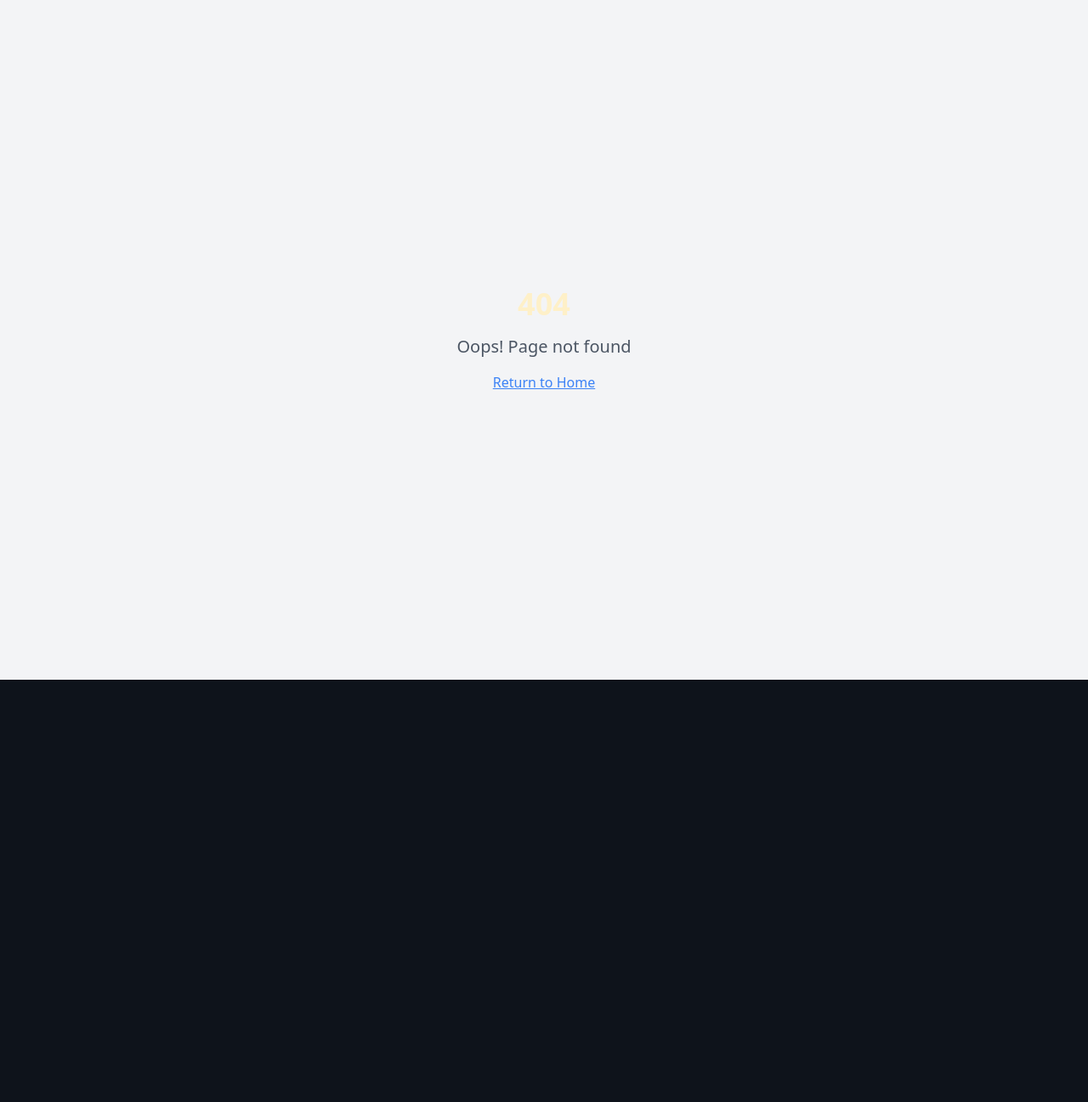
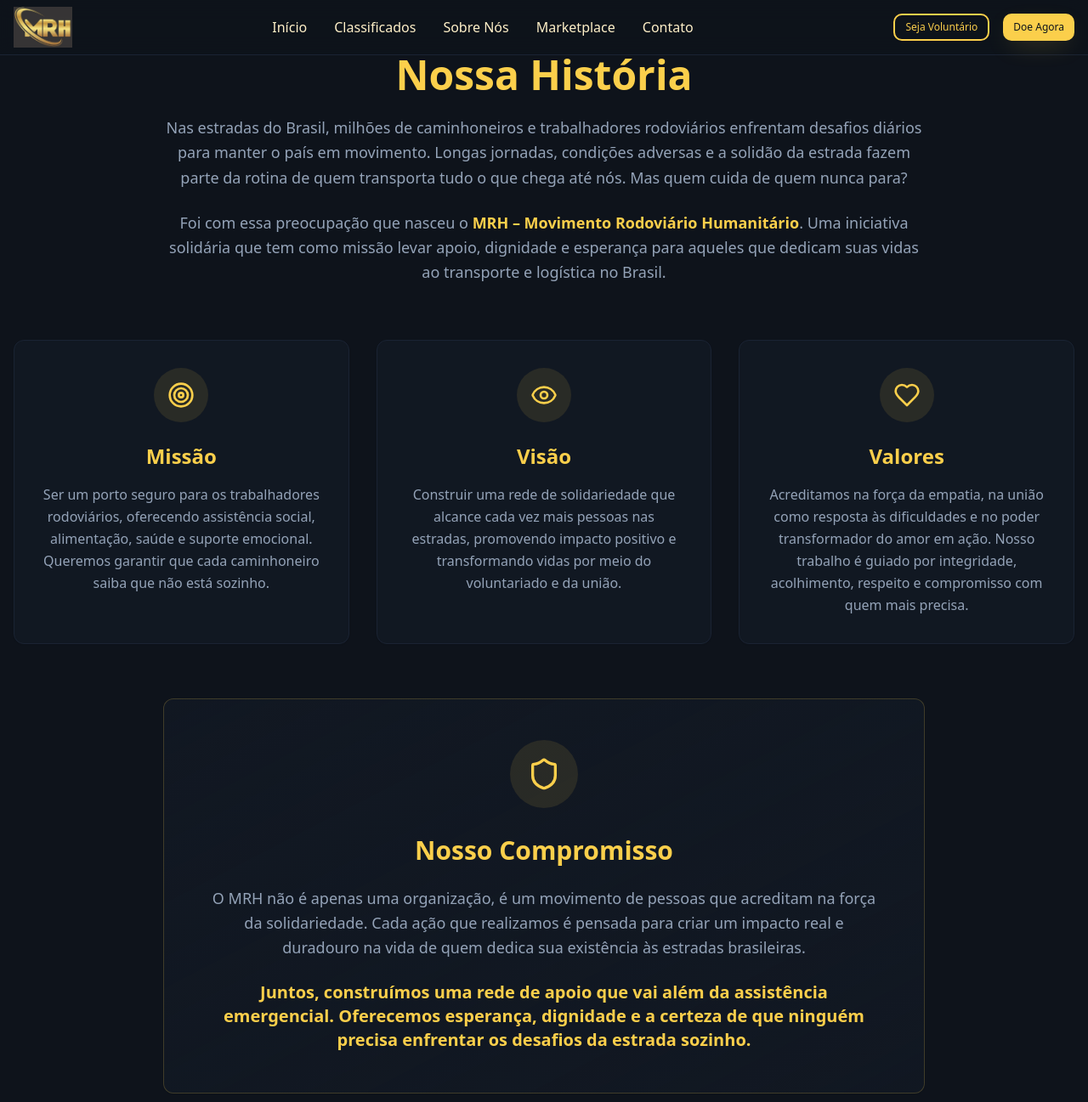
Before and after one commit to Iranijk/bem-conecta-editor, a React (Vite) app: page /sobre in a window 1280 px wide. Before the commit this address had no page. Shown: the top 1297 px of the page at 85% size. Before the commit the page ends 800 px from the top, so only its background shows below. Built offline with nearby package versions, Linux system fonts and the light colour scheme.

Commit message:
Criar página Sobre Nós

```diff
--- a/src/App.tsx
+++ b/src/App.tsx
@@ -5,6 +5,7 @@ import { QueryClient, QueryClientProvider } from "@tanstack/react-query";
 import { BrowserRouter, Routes, Route } from "react-router-dom";
 import Index from "./pages/Index";
 import Classificados from "./pages/Classificados";
+import About from "./pages/About";
 import NotFound from "./pages/NotFound";
 
 const queryClient = new QueryClient();
@@ -19,6 +20,7 @@ const App = () => (
           <Routes>
             <Route path="/" element={<Index />} />
             <Route path="/classificados" element={<Classificados />} />
+            <Route path="/sobre" element={<About />} />
             {/* ADD ALL CUSTOM ROUTES ABOVE THE CATCH-ALL "*" ROUTE */}
             <Route path="*" element={<NotFound />} />
           </Routes>
--- a/src/components/ui/navigation.tsx
+++ b/src/components/ui/navigation.tsx
@@ -8,8 +8,8 @@ const Navigation = () => {
   const navItems = [
     { name: "Início", href: "/" },
     { name: "Classificados", href: "/classificados" },
+    { name: "Sobre Nós", href: "/sobre" },
     { name: "Marketplace", href: "#marketplace" },
-    { name: "Sobre Nós", href: "#sobre" },
     { name: "Contato", href: "#contato" },
   ];
 
--- /dev/null
+++ b/src/pages/About.tsx
@@ -0,0 +1,131 @@
+import Navigation from "@/components/ui/navigation";
+import { Card, CardContent } from "@/components/ui/card";
+import { Heart, Users, Target, Eye, Shield } from "lucide-react";
+
+const About = () => {
+  return (
+    <main className="min-h-screen bg-background">
+      <Navigation />
+
+      <div className="container mx-auto px-4 py-16">
+        {/* Hero Section */}
+        <div className="text-center mb-16">
+          <h1 className="text-4xl md:text-5xl font-bold mb-6">
+            <span className="gradient-text">Nossa História</span>
+          </h1>
+          <div className="max-w-4xl mx-auto">
+            <p className="text-lg text-muted-foreground leading-relaxed mb-6">
+              Nas estradas do Brasil, milhões de caminhoneiros e trabalhadores rodoviários enfrentam
+              desafios diários para manter o país em movimento. Longas jornadas, condições adversas
+              e a solidão da estrada fazem parte da rotina de quem transporta tudo o que chega até nós.
+              Mas quem cuida de quem nunca para?
+            </p>
+            <p className="text-lg text-muted-foreground leading-relaxed">
+              Foi com essa preocupação que nasceu o <span className="text-primary font-semibold">MRH – Movimento Rodoviário Humanitário</span>.
+              Uma iniciativa solidária que tem como missão levar apoio, dignidade e esperança para
+              aqueles que dedicam suas vidas ao transporte e logística no Brasil.
+            </p>
+          </div>
+        </div>
+
+        {/* Missão, Visão e Valores */}
+        <div className="grid grid-cols-1 md:grid-cols-3 gap-8 mb-16">
+          {/* Missão */}
+          <Card className="card-hover">
+            <CardContent className="p-8 text-center">
+              <div className="w-16 h-16 bg-primary/10 rounded-full flex items-center justify-center mx-auto mb-6">
+                <Target className="h-8 w-8 text-primary" />
+              </div>
+              <h3 className="text-2xl font-bold mb-4 text-primary">Missão</h3>
+              <p className="text-muted-foreground leading-relaxed">
+                Ser um porto seguro para os trabalhadores rodoviários, oferecendo assistência social,
+                alimentação, saúde e suporte emocional. Queremos garantir que cada caminhoneiro saiba
+                que não está sozinho.
+              </p>
+            </CardContent>
+          </Card>
+
+          {/* Visão */}
+          <Card className="card-hover">
+            <CardContent className="p-8 text-center">
+              <div className="w-16 h-16 bg-primary/10 rounded-full flex items-center justify-center mx-auto mb-6">
+                <Eye className="h-8 w-8 text-primary" />
+              </div>
+              <h3 className="text-2xl font-bold mb-4 text-primary">Visão</h3>
+              <p className="text-muted-foreground leading-relaxed">
+                Construir uma rede de solidariedade que alcance cada vez mais pessoas nas estradas,
+                promovendo impacto positivo e transformando vidas por meio do voluntariado e da união.
+              </p>
+            </CardContent>
+          </Card>
+
+          {/* Valores */}
+          <Card className="card-hover">
+            <CardContent className="p-8 text-center">
+              <div className="w-16 h-16 bg-primary/10 rounded-full flex items-center justify-center mx-auto mb-6">
+                <Heart className="h-8 w-8 text-primary" />
+              </div>
+              <h3 className="text-2xl font-bold mb-4 text-primary">Valores</h3>
+              <p className="text-muted-foreground leading-relaxed">
+                Acreditamos na força da empatia, na união como resposta às dificuldades e no poder
+                transformador do amor em ação. Nosso trabalho é guiado por integridade, acolhimento,
+                respeito e compromisso com quem mais precisa.
+              </p>
+            </CardContent>
+          </Card>
+        </div>
+
+        {/* Nosso Compromisso */}
+        <div className="max-w-4xl mx-auto">
+          <Card className="bg-gradient-to-br from-card via-card/80 to-card border-primary/20">
+            <CardContent className="p-12 text-center">
+              <div className="w-20 h-20 bg-primary/10 rounded-full flex items-center justify-center mx-auto mb-8">
+                <Shield className="h-10 w-10 text-primary" />
+              </div>
+              <h2 className="text-3xl font-bold mb-6">
+                <span className="gradient-text">Nosso Compromisso</span>
+              </h2>
+              <div className="space-y-6 text-lg text-muted-foreground leading-relaxed">
+                <p>
+                  O MRH não é apenas uma organização, é um movimento de pessoas que acreditam na
+                  força da solidariedade. Cada ação que realizamos é pensada para criar um impacto
+                  real e duradouro na vida de quem dedica sua existência às estradas brasileiras.
+                </p>
+                <p className="text-primary font-semibold text-xl">
+                  Juntos, construímos uma rede de apoio que vai além da assistência emergencial.
+                  Oferecemos esperança, dignidade e a certeza de que ninguém precisa enfrentar
+                  os desafios da estrada sozinho.
+                </p>
+              </div>
+            </CardContent>
+          </Card>
+        </div>
+
+        {/* Estatísticas */}
+        <div className="grid grid-cols-1 md:grid-cols-4 gap-6 mt-16">
+          <div className="text-center p-6 rounded-2xl bg-card/50 backdrop-blur-sm border border-border card-hover">
+            <div className="text-3xl md:text-4xl font-bold text-primary mb-2">2000+</div>
+            <div className="text-sm text-muted-foreground font-medium">Vidas Transformadas</div>
+          </div>
+
+          <div className="text-center p-6 rounded-2xl bg-card/50 backdrop-blur-sm border border-border card-hover">
+            <div className="text-3xl md:text-4xl font-bold text-primary mb-2">120+</div>
+            <div className="text-sm text-muted-foreground font-medium">Voluntários Ativos</div>
+          </div>
+
+          <div className="text-center p-6 rounded-2xl bg-card/50 backdrop-blur-sm border border-border card-hover">
+            <div className="text-3xl md:text-4xl font-bold text-primary mb-2">50+</div>
+            <div className="text-sm text-muted-foreground font-medium">Campanhas Realizadas</div>
+          </div>
+
+          <div className="text-center p-6 rounded-2xl bg-card/50 backdrop-blur-sm border border-border card-hover">
+            <div className="text-3xl md:text-4xl font-bold text-primary mb-2">24/7</div>
+            <div className="text-sm text-muted-foreground font-medium">Apoio Disponível</div>
+          </div>
+        </div>
+      </div>
+    </main>
+  );
+};
+
+export default About;
```
